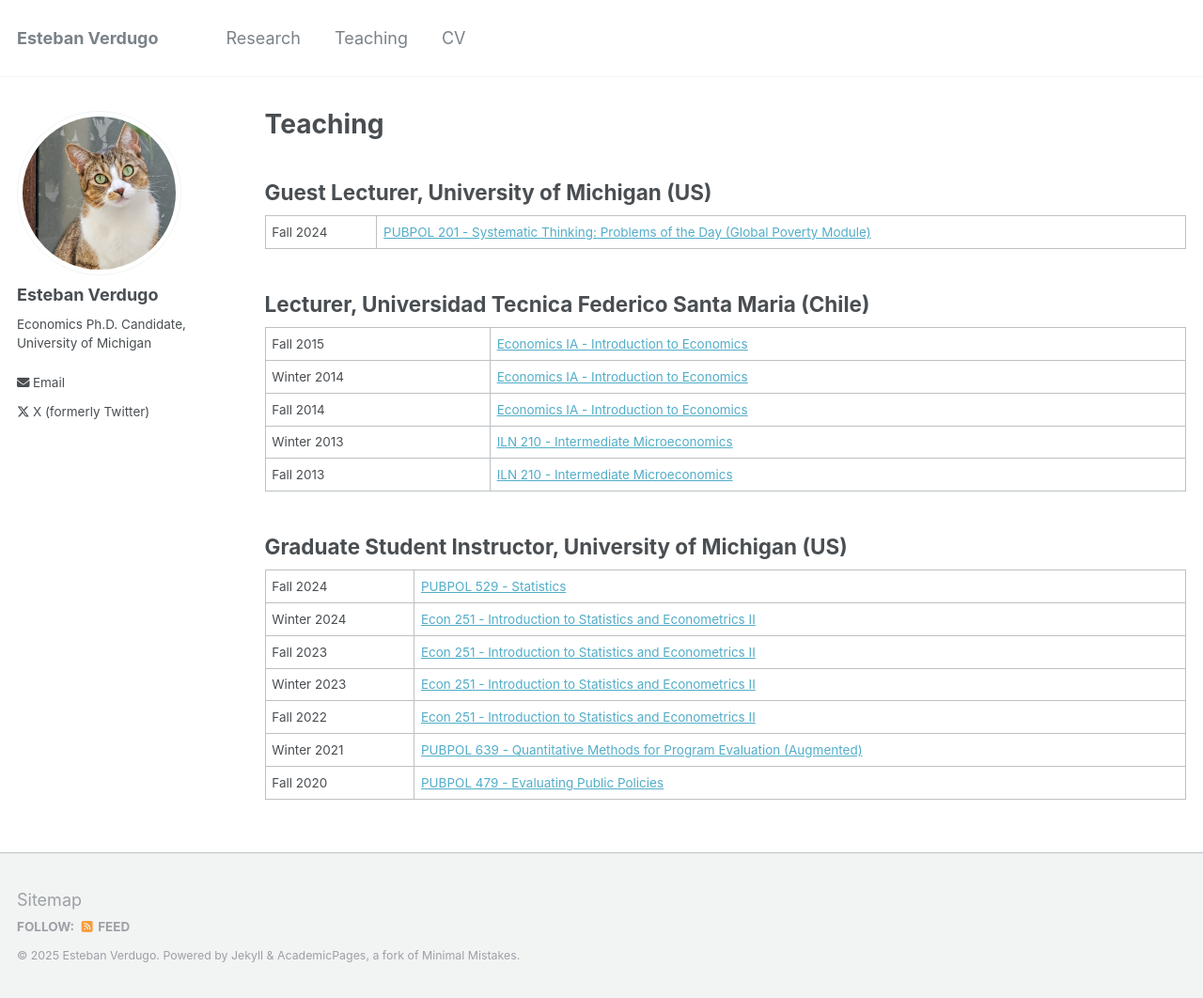
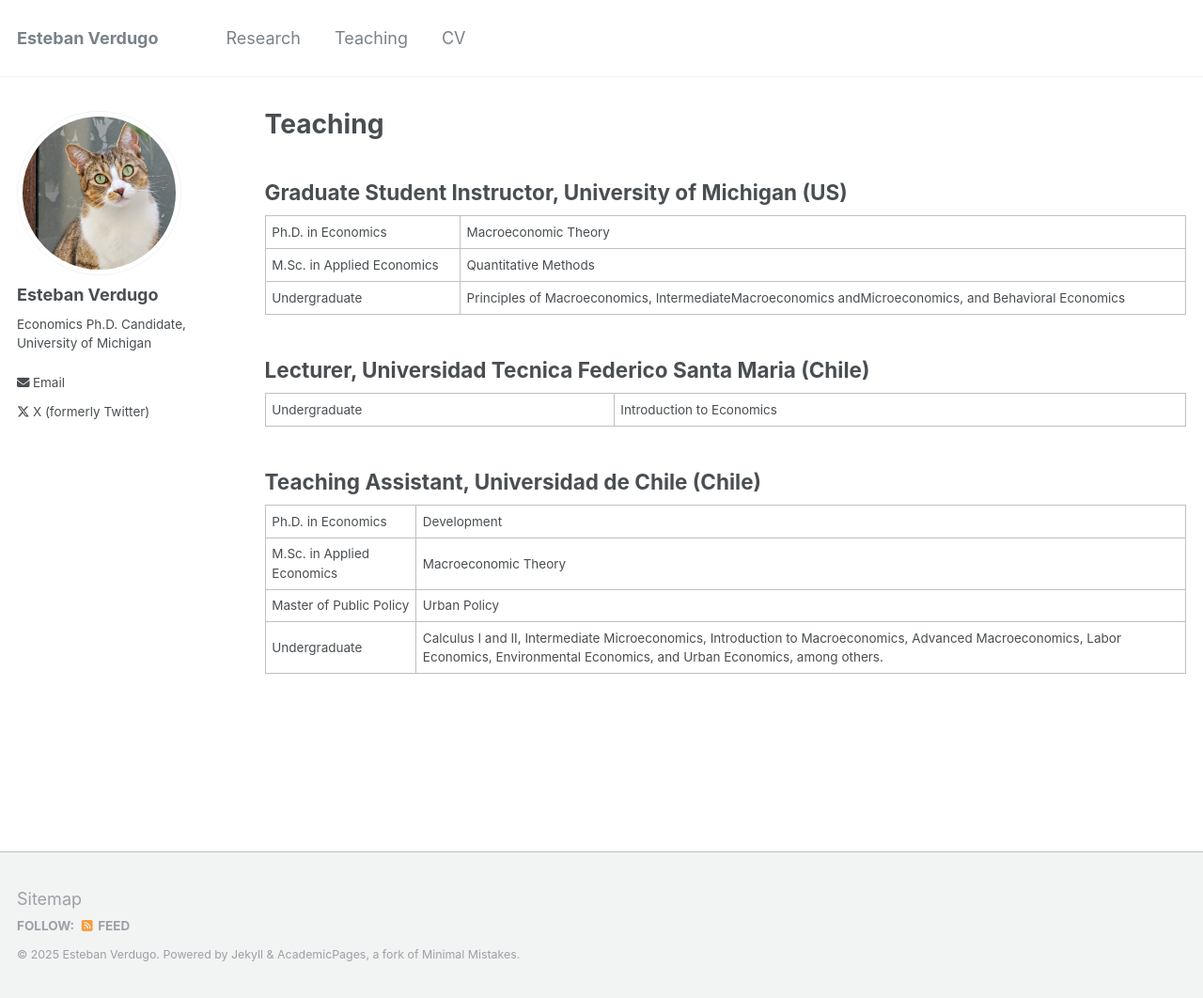
Before and after one commit to everdugop/everdugop.github.io, a Jekyll site: the page built from _pages/teaching.md, in a window 1280 px wide and 1062 px high. Shown: the whole window at 94% size. Built offline with Jekyll 4.4.1, drawn with Linux system fonts in a browser that asks for light colours.

Commit message:
Update teaching.md

```diff
--- a/_pages/teaching.md
+++ b/_pages/teaching.md
@@ -7,24 +7,20 @@ author_profile: true
 
 {% include base_path %}
 
-## Guest Lecturer, University of Michigan (US)
+## Graduate Student Instructor, University of Michigan (US)
 
-| Fall 2024 | [PUBPOL 201 - Systematic Thinking: Problems of the Day (Global Poverty Module)](https://fordschool.umich.edu/course/fall/2024/pubpol-201001-systematic-thinking-problems-day) |
+| Ph.D. in Economics | Macroeconomic Theory|
+| M.Sc. in Applied Economics | Quantitative Methods |
+| Undergraduate | Principles of Macroeconomics, IntermediateMacroeconomics andMicroeconomics, and Behavioral Economics |
 
 ## Lecturer, Universidad Tecnica Federico Santa Maria (Chile)
 
-| Fall 2015 | [Economics IA - Introduction to Economics](https://telematica.usm.cl/wp-content/uploads/2020/12/ICS733-Econom%C3%ADa1A.pdf) |
-| Winter 2014 | [Economics IA - Introduction to Economics](https://telematica.usm.cl/wp-content/uploads/2020/12/ICS733-Econom%C3%ADa1A.pdf) |
-| Fall 2014 | [Economics IA - Introduction to Economics](https://telematica.usm.cl/wp-content/uploads/2020/12/ICS733-Econom%C3%ADa1A.pdf) |
-| Winter 2013 | [ILN 210 - Intermediate Microeconomics](https://cdn.miiusm.cl/sites/2/20210903180734/Plan-de-Estudios-Magister-en-Ciencias-de-la-Ingenieria-Industrial-MIISc-USM.pdf) |
-| Fall 2013 | [ILN 210 - Intermediate Microeconomics](https://cdn.miiusm.cl/sites/2/20210903180734/Plan-de-Estudios-Magister-en-Ciencias-de-la-Ingenieria-Industrial-MIISc-USM.pdf) |
+| Undergraduate | Introduction to Economics |
 
-## Graduate Student Instructor, University of Michigan (US)
 
-| Fall 2024 | [PUBPOL 529 - Statistics]([https://google.com]([https://secure.rackham.umich.edu/course-list/course-list.php?rackham=Y&program=Economics](https://fordschool.umich.edu/courses/winter/2019/pubpol-529))) |
-| Winter 2024 | [Econ 251 - Introduction to Statistics and Econometrics II]([https://google.com](https://secure.rackham.umich.edu/course-list/course-list.php?rackham=Y&program=Economics)) |
-| Fall 2023 | [Econ 251 - Introduction to Statistics and Econometrics II]([https://google.com](https://secure.rackham.umich.edu/course-list/course-list.php?rackham=Y&program=Economics)) |
-| Winter 2023 | [Econ 251 - Introduction to Statistics and Econometrics II]([https://google.com](https://secure.rackham.umich.edu/course-list/course-list.php?rackham=Y&program=Economics)) |
-| Fall 2022 | [Econ 251 - Introduction to Statistics and Econometrics II]([https://google.com](https://secure.rackham.umich.edu/course-list/course-list.php?rackham=Y&program=Economics)) |
-| Winter 2021 | [PUBPOL 639 - Quantitative Methods for Program Evaluation (Augmented)]([https://google.com](https://fordschool.umich.edu/courses/fall/2014/pubpol-639)) |
-| Fall  2020 | [PUBPOL 479 - Evaluating Public Policies]([https://google.com](https://fordschool.umich.edu/course/fall/2020/pubpol-479-evaluating-public-policies)) |
+## Teaching Assistant, Universidad de Chile (Chile)
+
+| Ph.D. in Economics | Development |
+| M.Sc. in Applied Economics | Macroeconomic Theory |
+| Master of Public Policy | Urban Policy |
+| Undergraduate | Calculus I and II, Intermediate Microeconomics, Introduction to Macroeconomics, Advanced Macroeconomics, Labor Economics, Environmental Economics, and Urban Economics, among others. |
```
